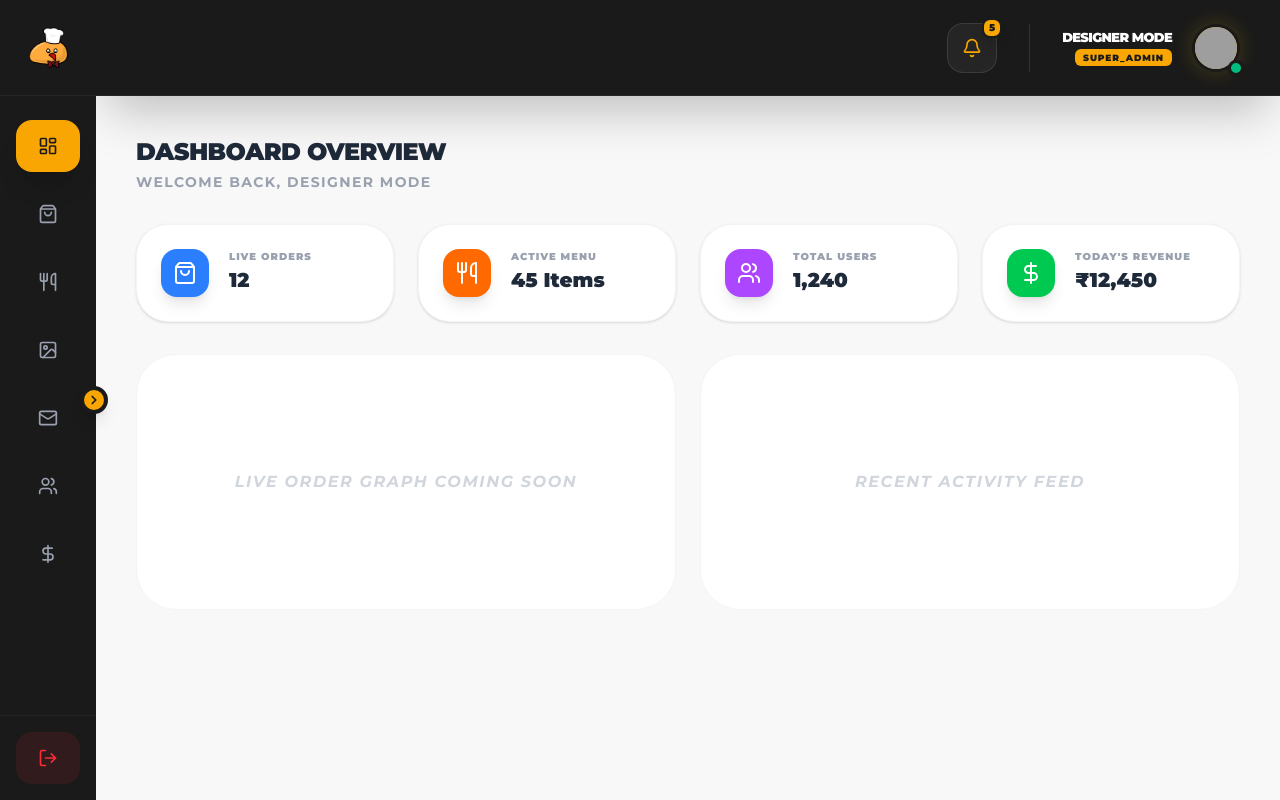
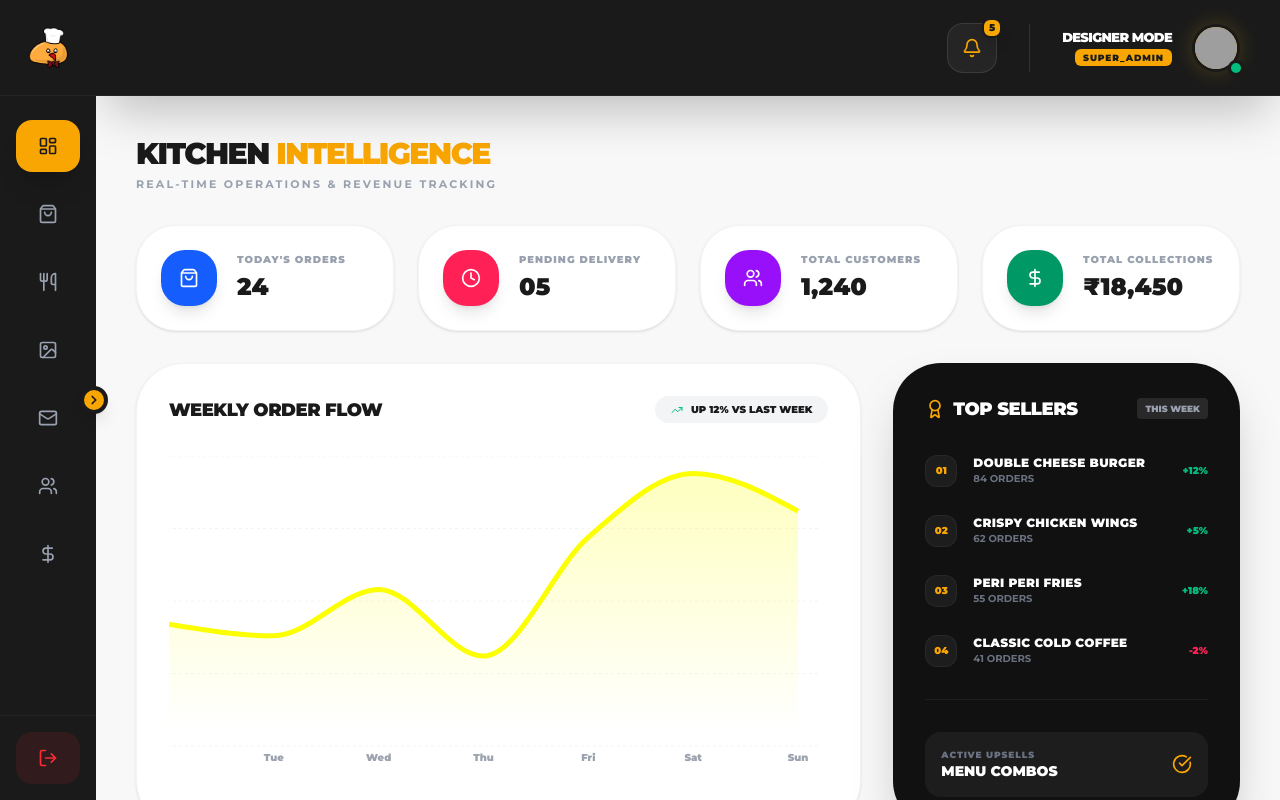
Before and after one commit to Nived11/Restaurant_APP, a React (Vite) app in the folder front-end/: page /admin/dashboard in a window 1280 px wide. Built offline with nearby package versions, Linux system fonts and the light colour scheme; grey boxes are pictures that could not be loaded.

Commit message:
sidebar fix

```diff
--- a/front-end/package.json
+++ b/front-end/package.json
@@ -18,6 +18,7 @@
     "react-icons": "^5.5.0",
     "react-router-dom": "^7.13.0",
     "react-slick": "^0.31.0",
+    "recharts": "^3.7.0",
     "slick-carousel": "^1.8.1",
     "swiper": "^12.1.0",
     "tailwindcss": "^4.1.18"
--- a/front-end/src/Layouts/AdminLayout.jsx
+++ b/front-end/src/Layouts/AdminLayout.jsx
@@ -2,17 +2,22 @@ import React, { useState } from "react";
 import { Outlet } from "react-router-dom";
 import AdminSidebar from "../components/common/AdminSidebar";
 import AdminHeader from "../components/common/AdminHeader";
-import { Menu, Bell, X } from "lucide-react";
+import { Menu, Bell } from "lucide-react";
 
 const AdminLayout = ({ user }) => {
   const [isExpanded, setIsExpanded] = useState(false);
   const [isMobileMenuOpen, setIsMobileMenuOpen] = useState(false);
 
   return (
-    <div className="flex min-h-screen bg-[#F8F8F8] text-[#1A1A1A] font-sans antialiased">
+    <div className="flex h-screen overflow-hidden bg-[#F8F8F8] text-[#1A1A1A] font-sans antialiased">
 
-      <div className={`fixed inset-y-0 left-0 z-[100] transition-transform duration-500 lg:translate-x-0 lg:static
-          ${isMobileMenuOpen ? "translate-x-0" : "-translate-x-full lg:translate-x-0"}`}>
+      {/* 1. SIDEBAR: Fixed and locked to the top (inset-y-0) */}
+      <div
+        className={`fixed inset-y-0 left-0 z-[100] transition-transform duration-500
+          ${isMobileMenuOpen ? "translate-x-0" : "-translate-x-full lg:translate-x-0"}
+          ${isExpanded ? "lg:w-60" : "lg:w-24"}
+        `}
+      >
         <AdminSidebar
           isExpanded={isExpanded}
           setIsExpanded={setIsExpanded}
@@ -22,7 +27,7 @@ const AdminLayout = ({ user }) => {
         />
       </div>
 
-      {/* Mobile Backdrop (Click to close menu) */}
+      {/* Mobile Backdrop - Restored */}
       {isMobileMenuOpen && (
         <div
           className="fixed inset-0 bg-black/60 backdrop-blur-sm z-[90] lg:hidden"
@@ -30,14 +35,15 @@ const AdminLayout = ({ user }) => {
         />
       )}
 
-      {/* 2. Main Body */}
-      <div className={`flex-1 flex flex-col min-w-0 transition-all duration-500 cubic-bezier(0.4, 0, 0.2, 1) ${isExpanded ? "lg:pl-0" : "lg:pl-0"}`}>
+      {/* 2. MAIN BODY */}
+      <div className={`flex-1 flex flex-col min-w-0 h-screen transition-all duration-500
+        ${isExpanded ? "lg:ml-60" : "lg:ml-24"}`}>
 
-        {/* --- MOBILE ONLY HEADER --- */}
-        <header className="lg:hidden h-20 bg-[#1A1A1A] px-6 flex items-center justify-between sticky top-0 z-40 border-b border-white/5">
+        {/* --- MOBILE ONLY HEADER: RESTORED --- */}
+        <header className="lg:hidden h-20 bg-[#1A1A1A] px-6 flex items-center justify-between sticky top-0 z-40 border-b border-white/5 flex-shrink-0">
           <div className="flex items-center gap-3">
             <div className="w-10 h-10 rounded-full bg-primary border-2 border-[#1A1A1A] overflow-hidden">
-              <img src="https://api.dicebear.com/7.x/bottts-neutral/svg?seed=Pepper&backgroundColor=f9a602" alt="pfp" />
+              <img src={`https://api.dicebear.com/7.x/bottts-neutral/svg?seed=Pepper&backgroundColor=f9a602`} alt="pfp" />
             </div>
           </div>
 
@@ -56,12 +62,12 @@ const AdminLayout = ({ user }) => {
         </header>
 
         {/* --- DESKTOP ONLY HEADER --- */}
-        <div className="hidden lg:block">
+        <div className="hidden lg:block flex-shrink-0">
           <AdminHeader user={user} />
         </div>
 
-        {/* 4. Content Area */}
-        <main className="p-4 md:p-10">
+        {/* 4. SCROLLABLE CONTENT AREA */}
+        <main className="flex-1 overflow-y-auto p-4 md:p-10">
           <div className="max-w-7xl mx-auto">
             <Outlet context={{ user }} />
           </div>
--- a/front-end/src/Pages/admin/Dashboard.jsx
+++ b/front-end/src/Pages/admin/Dashboard.jsx
@@ -1,48 +1,155 @@
 import React from "react";
-import { ShoppingBag, Users, DollarSign, Utensils } from "lucide-react";
+import {
+  ShoppingBag, Users, DollarSign, Utensils,
+  TrendingUp, Package, Clock, CheckCircle, Award
+} from "lucide-react";
+import {
+  AreaChart, Area, XAxis, YAxis, CartesianGrid,
+  Tooltip, ResponsiveContainer
+} from "recharts";
+
+// Data for Sales Trend - Fixed X-Axis to ensure Monday shows
+const revenueData = [
+  { name: "Mon", total: 4200 },
+  { name: "Tue", total: 3800 },
+  { name: "Wed", total: 5400 },
+  { name: "Thu", total: 3100 },
+  { name: "Fri", total: 7200 },
+  { name: "Sat", total: 9400 },
+  { name: "Sun", total: 8100 },
+];
 
 const Dashboard = ({ user }) => {
   const isSuperAdmin = user?.role === "SUPER_ADMIN";
 
-  // Dummy data - In real app, fetch these from your API
   const stats = [
-    { title: "Live Orders", value: "12", icon: <ShoppingBag />, color: "bg-blue-500", show: true },
-    { title: "Active Menu", value: "45 Items", icon: <Utensils />, color: "bg-orange-500", show: true },
-    { title: "Total Users", value: "1,240", icon: <Users />, color: "bg-purple-500", show: isSuperAdmin },
-    { title: "Today's Revenue", value: "₹12,450", icon: <DollarSign />, color: "bg-green-500", show: isSuperAdmin },
+    { title: "Today's Orders", value: "24", icon: <ShoppingBag size={20} />, color: "bg-blue-600", show: true },
+    { title: "Pending Delivery", value: "05", icon: <Clock size={20} />, color: "bg-rose-500", show: true },
+    { title: "Total Customers", value: "1,240", icon: <Users size={20} />, color: "bg-purple-600", show: true },
+    // This stat only shows for Super Admin
+    { title: "Total Collections", value: "₹18,450", icon: <DollarSign size={20} />, color: "bg-emerald-600", show: isSuperAdmin },
   ];
 
   return (
-    <div className="space-y-8">
-      <div>
-        <h1 className="text-2xl font-black uppercase tracking-tight text-gray-800">Dashboard Overview</h1>
-        <p className="text-sm text-gray-400 font-bold uppercase tracking-widest mt-1">
-          Welcome back, {user?.name || "Admin"}
-        </p>
+    <div className="space-y-8 pb-10">
+      {/* 1. HEADER */}
+      <div className="flex flex-col md:flex-row md:items-end justify-between gap-4">
+        <div>
+          <h1 className="text-3xl font-black uppercase tracking-tighter text-[#1A1A1A]">
+            Kitchen <span className="text-primary">Intelligence</span>
+          </h1>
+          <p className="text-[11px] text-gray-400 font-bold uppercase tracking-[0.2em] mt-1">
+            Real-time operations & {isSuperAdmin ? "revenue" : "order"} tracking
+          </p>
+        </div>
       </div>
 
-      {/* Stats Grid */}
+      {/* 2. STATS GRID */}
       <div className="grid grid-cols-1 sm:grid-cols-2 lg:grid-cols-4 gap-6">
         {stats.map((stat, index) => stat.show && (
-          <div key={index} className="bg-white p-6 rounded-[2rem] shadow-sm border border-gray-100 flex items-center gap-5">
-            <div className={`${stat.color} w-12 h-12 rounded-2xl flex items-center justify-center text-white shadow-lg`}>
+          <div key={index} className="bg-white p-6 rounded-[2.5rem] border border-gray-100 shadow-sm flex items-center gap-5 transition-transform hover:scale-[1.02]">
+            <div className={`${stat.color} w-14 h-14 rounded-3xl flex items-center justify-center text-white shadow-lg shadow-inherit/20`}>
               {stat.icon}
             </div>
             <div>
-              <p className="text-[10px] font-black uppercase text-gray-400 tracking-widest leading-none mb-1">{stat.title}</p>
-              <h3 className="text-xl font-black text-gray-800">{stat.value}</h3>
+              <p className="text-[10px] font-black uppercase text-gray-400 tracking-widest mb-1">{stat.title}</p>
+              <h3 className="text-2xl font-black text-[#1A1A1A]">{stat.value}</h3>
             </div>
           </div>
         ))}
       </div>
 
-      {/* Placeholder for Charts/Recent Activity */}
-      <div className="grid grid-cols-1 lg:grid-cols-2 gap-6">
-        <div className="bg-white p-8 rounded-[2.5rem] border border-gray-100 h-64 flex items-center justify-center text-gray-300 font-bold uppercase tracking-widest italic">
-          Live Order Graph Coming Soon
+      {/* 3. ANALYTICS SECTION */}
+      <div className="grid grid-cols-1 lg:grid-cols-3 gap-8">
+
+        {/* WEAKLY PROGRESS GRAPH */}
+        <div className="lg:col-span-2 bg-white p-8 rounded-[3rem] border border-gray-100 shadow-sm">
+          <div className="flex items-center justify-between mb-8">
+            <h3 className="text-lg font-black uppercase tracking-tight text-[#1A1A1A]">Weekly Order Flow</h3>
+            <div className="flex items-center gap-2 text-[10px] font-black px-4 py-1.5 bg-gray-100 rounded-full">
+              <TrendingUp size={12} className="text-emerald-500" />
+              UP 12% VS LAST WEEK
+            </div>
+          </div>
+
+          <div className="h-[320px] w-full">
+            <ResponsiveContainer width="100%" height="100%">
+              <AreaChart data={revenueData} margin={{ left: -20, right: 10 }}>
+                <defs>
+                  <linearGradient id="colorSale" x1="0" y1="0" x2="0" y2="1">
+                    <stop offset="5%" stopColor="#FBFF00" stopOpacity={0.4}/>
+                    <stop offset="95%" stopColor="#FBFF00" stopOpacity={0}/>
+                  </linearGradient>
+                </defs>
+                <CartesianGrid strokeDasharray="3 3" vertical={false} stroke="#f3f4f6" />
+                <XAxis
+                    dataKey="name"
+                    axisLine={false}
+                    tickLine={false}
+                    padding={{ left: 20, right: 20 }}
+                    tick={{fill: '#9ca3af', fontSize: 10, fontWeight: 900}}
+                />
+                <YAxis hide={true} />
+                <Tooltip
+                    cursor={{ stroke: '#FBFF00', strokeWidth: 2 }}
+                    contentStyle={{borderRadius: '20px', border: 'none', boxShadow: '0 10px 15px rgba(0,0,0,0.1)', padding: '15px'}}
+                />
+                <Area
+                    type="monotone"
+                    dataKey="total"
+                    stroke="#FBFF00"
+                    strokeWidth={5}
+                    fill="url(#colorSale)"
+                />
+              </AreaChart>
+            </ResponsiveContainer>
+          </div>
         </div>
-        <div className="bg-white p-8 rounded-[2.5rem] border border-gray-100 h-64 flex items-center justify-center text-gray-300 font-bold uppercase tracking-widest italic">
-          Recent Activity Feed
+
+        {/* BEST SELLERS - DARK UI */}
+        <div className="bg-[#111111] p-8 rounded-[3rem] text-white shadow-2xl flex flex-col">
+          <div className="flex items-center justify-between mb-8">
+            <div className="flex items-center gap-2">
+              <Award className="text-primary" size={20} />
+              <h3 className="text-lg font-black uppercase tracking-tight">Top Sellers</h3>
+            </div>
+            <span className="text-[9px] font-black bg-white/10 px-2 py-1 rounded text-gray-400">THIS WEEK</span>
+          </div>
+
+          <div className="space-y-7 flex-1">
+            {[
+              { name: "Double Cheese Burger", count: "84 Orders", trend: "+12%" },
+              { name: "Crispy Chicken Wings", count: "62 Orders", trend: "+5%" },
+              { name: "Peri Peri Fries", count: "55 Orders", trend: "+18%" },
+              { name: "Classic Cold Coffee", count: "41 Orders", trend: "-2%" },
+            ].map((product, i) => (
+              <div key={i} className="flex items-center justify-between group">
+                <div className="flex items-center gap-4">
+                   <div className="w-8 h-8 rounded-xl bg-white/5 flex items-center justify-center text-[10px] font-black text-primary border border-white/5 group-hover:bg-primary group-hover:text-black transition-colors">
+                      0{i + 1}
+                   </div>
+                   <div>
+                      <p className="text-xs font-black uppercase tracking-wide group-hover:text-primary transition-colors">{product.name}</p>
+                      <p className="text-[10px] text-gray-500 font-bold uppercase">{product.count}</p>
+                   </div>
+                </div>
+                <div className={`text-[10px] font-black ${product.trend.startsWith('+') ? 'text-emerald-500' : 'text-rose-500'}`}>
+                   {product.trend}
+                </div>
+              </div>
+            ))}
+          </div>
+
+          {/* Quick Stats at bottom of Dark Card */}
+          <div className="mt-8 pt-8 border-t border-white/5">
+              <div className="flex justify-between items-center bg-white/5 p-4 rounded-2xl">
+                 <div>
+                    <p className="text-[9px] font-black text-gray-500 uppercase tracking-widest">Active Upsells</p>
+                    <p className="text-sm font-black text-white uppercase">Menu Combos</p>
+                 </div>
+                 <CheckCircle size={20} className="text-primary" />
+              </div>
+          </div>
         </div>
       </div>
     </div>
```
Also changed, not shown: 1 other file (tests, documents, lock files or other folders).
